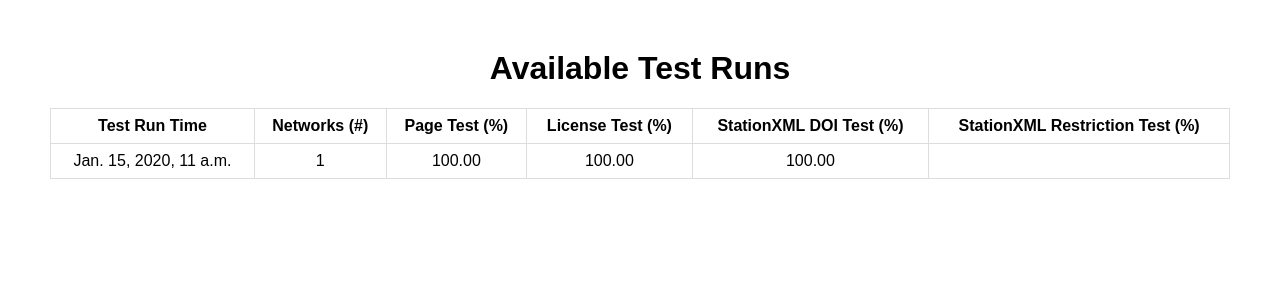
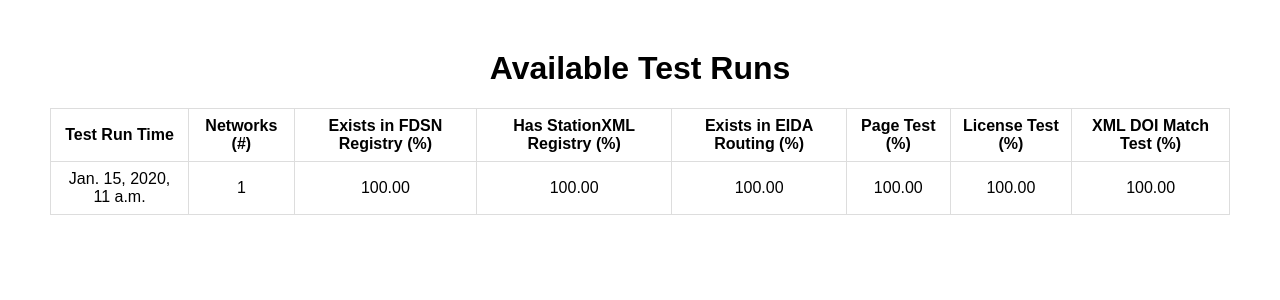
Before and after one commit to EIDA/find-net-board, a Django app: page /board/tests/ in a window 1280 px wide. Shown: the top 300 px of the page. Run offline with Django 5.2, Linux system fonts and the light colour scheme; tables that the repository leaves empty hold one stand-in row (values such as "Sample post"); parts of the project's set-up code (start-up, migrations or seed data) failed here and were passed over.

Commit message:
Updated views

```diff
--- a/board/tasks.py
+++ b/board/tasks.py
@@ -1,4 +1,4 @@
-from celery import shared_task
+.lower()from celery import shared_task.lower()
 import requests
 import logging
 from urllib.parse import urlparse
@@ -84,7 +84,7 @@ def update_and_run():
                 for rout in routings:
                     rout_end = rout.enddate if rout.enddate is not None else datetime.strptime("2100-01-01", "%Y-%m-%d")
                     xml = Stationxml.objects.filter(datacenter=rout.datacenter.name, netcode=rout.netcode, startdate__range=(rout.startdate, rout_end)).first()
-                    Consistency(test_time=current_time, fdsn_net=net, eidarout_net=rout, xml_net=xml if xml is not None else None, doi=net.doi, page_works=page_works, has_license=has_license, xml_doi_match=net.doi==xml.doi if xml is not None and net.doi is not None else None).save()
+                    Consistency(test_time=current_time, fdsn_net=net, eidarout_net=rout, xml_net=xml if xml is not None else None, doi=net.doi, page_works=page_works, has_license=has_license, xml_doi_match=net.doi.lower()==xml.doi.lower() if xml is not None and xml.doi is not None and net.doi is not None else None).save()
     # starting from Stationxml table
     logger.info("Making consistency checks starting from StationXML files")
     unlinked_stationxml = Stationxml.objects.filter(
--- a/board/templates/board/test_runs.html
+++ b/board/templates/board/test_runs.html
@@ -14,10 +14,12 @@
             <tr>
                 <th>Test Run Time</th>
                 <th>Networks (#)</th>
+                <th>Exists in FDSN Registry (%)</th>
+                <th>Has StationXML Registry (%)</th>
+                <th>Exists in EIDA Routing (%)</th>
                 <th>Page Test (%)</th>
                 <th>License Test (%)</th>
-                <th>StationXML DOI Test (%)</th>
-                <th>StationXML Restriction Test (%)</th>
+                <th>XML DOI Match Test (%)</th>
             </tr>
         </thead>
         <tbody>
@@ -25,10 +27,12 @@
             <tr>
                 <td>{{ test_time.test_time }}</td>
                 <td>{{ test_time.count }}</td>
+                <td>{{ test_time.null_fdsn_net_percentage|floatformat:2 }}</td>
+                <td>{{ test_time.null_xml_net_percentage|floatformat:2 }}</td>
+                <td>{{ test_time.null_eidarout_net_percentage|floatformat:2 }}</td>
                 <td>{{ test_time.true_page_percentage|floatformat:2 }}</td>
                 <td>{{ test_time.true_license_percentage|floatformat:2 }}</td>
                 <td>{{ test_time.true_xml_doi_match_percentage|floatformat:2 }}</td>
-                <td>{{ test_time.true_xml_restriction_match_percentage|floatformat:2 }}</td>
             </tr>
             {% endfor %}
         </tbody>
--- a/board/views.py
+++ b/board/views.py
@@ -2,7 +2,7 @@ from django.shortcuts import render
 from django.contrib.auth.decorators import user_passes_test
 from django.http import HttpResponse, JsonResponse
 from django.utils import timezone
-from django.db.models import Max, Count, Case, When, FloatField, F, Q
+from django.db.models import Max, Count, Case, When, FloatField, F, Q, ExpressionWrapper
 
 from .models import Fdsn_registry, Consistency, Eida_routing, Datacenter, Datacite, Stationxml
 
@@ -20,25 +20,20 @@ logger = logging.getLogger(__name__)
 def index(request):
     latest_test_time = Consistency.objects.aggregate(latest_test_time=Max('test_time'))['latest_test_time']
     tests = Consistency.objects.filter(test_time=latest_test_time)
-    routing_data = {}
-    for test in tests:
-        routing = Eida_routing.objects.filter(network=test.network).first()
-        routing_data[test.id] = routing.datacenter.name if routing is not None else '-'
-    context = {'tests': tests, 'routing_data': routing_data}
+    context = {'tests': tests}
     return render(request, "board/index.html", context)
 
 
 # below view to retrieve tests that match user request
 def search_tests(request):
     network_code = request.GET.get('network', None)
-    datacenter = request.GET.get('datacenter', None)
     start_date = request.GET.get('start', None)
     end_date = request.GET.get('end', None)
 
-    tests = Test.objects.order_by('-test_time').all()
+    tests = Consistency.objects.order_by('-test_time').all()
 
     if network_code:
-        tests = tests.filter(network__code=network_code)
+        tests = tests.filter(fdsn_net__netcode=network_code)
 
     if start_date:
         tests = tests.filter(test_time__gte=start_date)
@@ -48,19 +43,19 @@ def search_tests(request):
 
     tests_data = []
     for test in tests:
-        routing = Routing.objects.filter(network=test.network).first()
-        if datacenter is None or (routing is not None and routing.datacenter.name.upper() == datacenter.upper()):
-            tests_data.append({
-                'test_time': test.test_time,
-                'datacenter': routing.datacenter.name if routing is not None else '-',
-                'network_code': test.network.code,
-                'start_date': test.network.startdate,
-                'doi': test.doi,
-                'page_works': test.page_works,
-                'has_license': test.has_license,
-                'xml_doi_match': test.xml_doi_match,
-                'xml_restriction_match': test.xml_restriction_match
-            })
+        tests_data.append({
+            'test_time': test.test_time,
+            'datacenter': test.xml_net.datacenter.name if test.xml_net is not None else (test.eidarout_net.datacenter.name if test.eidarout_net is not None else '-'),
+            'network_code': test.fdsn_net.netcode if test.fdsn_net is not None else (test.xml_net.netcode if test.xml_net is not None else test.eidarout_net.netcode),
+            'start_date': test.fdsn_net.startdate if test.fdsn_net is not None else (test.xml_net.startdate if test.xml_net is not None else test.eidarout_net.startdate),
+            'doi': test.doi,
+            'fdsn_net': True if test.fdsn_net is not None else False,
+            'xml_net': True if test.xml_net is not None else False,
+            'eidarout_net': True if test.eidarout_net is not None else False,
+            'page_works': test.page_works,
+            'has_license': test.has_license,
+            'xml_doi_match': test.xml_doi_match
+        })
 
     return JsonResponse({'tests': tests_data})
 
@@ -69,19 +64,19 @@ def search_tests(request):
 def test_runs(request):
     unique_test_times = Consistency.objects.values('test_time').annotate(
         count=Count('test_time'),
-        true_page_count=Count(
-            Case(When(page_works=True, then=1), output_field=FloatField())
-        ),
-        true_license_count=Count(
-            Case(When(has_license=True, then=1), output_field=FloatField())
-        ),
-        true_xml_doi_match_count=Count(
-            Case(When(xml_doi_match=True, then=1), output_field=FloatField())
-        )
+        true_page_count=Count(Case(When(page_works=True, then=1))),
+        true_license_count=Count(Case(When(has_license=True, then=1))),
+        true_xml_doi_match_count=Count(Case(When(xml_doi_match=True, then=1))),
+        null_fdsn_net_count=Count(Case(When(fdsn_net__isnull=False, then=1))),
+        null_xml_net_count=Count(Case(When(xml_net__isnull=False, then=1))),
+        null_eidarout_net_count=Count(Case(When(eidarout_net__isnull=False, then=1)))
     ).annotate(
-        true_page_percentage=100 * (F('true_page_count') / F('count')),
-        true_license_percentage=100 * (F('true_license_count') / F('count')),
-        true_xml_doi_match_percentage=100 * (F('true_xml_doi_match_count') / F('count'))
+        true_page_percentage=ExpressionWrapper((F('true_page_count') * 100.0) / F('count'), output_field=FloatField()),
+        true_license_percentage=ExpressionWrapper((F('true_license_count') * 100.0) / F('count'), output_field=FloatField()),
+        true_xml_doi_match_percentage=ExpressionWrapper((F('true_xml_doi_match_count') * 100.0) / F('count'), output_field=FloatField()),
+        null_fdsn_net_percentage=ExpressionWrapper((F('null_fdsn_net_count') * 100.0) / F('count'), output_field=FloatField()),
+        null_xml_net_percentage=ExpressionWrapper((F('null_xml_net_count') * 100.0) / F('count'), output_field=FloatField()),
+        null_eidarout_net_percentage=ExpressionWrapper((F('null_eidarout_net_count') * 100.0) / F('count'), output_field=FloatField())
     ).order_by('-test_time')
 
     return render(request, "board/test_runs.html", {'unique_test_times': list(unique_test_times)})
@@ -93,21 +88,34 @@ def datacenter_tests(request, datacenter_name):
         datacenter = Datacenter.objects.get(name=datacenter_name)
     except Datacenter.DoesNotExist:
         return HttpResponse("<h1>Not Found</h1>Datacenter does not exist!", status=404)
+    start_date = request.GET.get('start', None)
+    end_date = request.GET.get('end', None)
 
-    latest_test_time = Consistency.objects.aggregate(latest_test_time=Max('test_time'))['latest_test_time']
-    consistencies = Consistency.objects.filter(test_time=latest_test_time, xml_net__datacenter__name=datacenter_name)
+    consistencies = Consistency.objects.filter(Q(xml_net__datacenter__name=datacenter_name) |Q(eidarout_net__datacenter__name=datacenter_name))
+
+    if not start_date and not end_date:
+        latest_test_time = Consistency.objects.aggregate(latest_test_time=Max('test_time'))['latest_test_time']
+        consistencies = consistencies.filter(test_time=latest_test_time)
+    else:
+        if start_date:
+            consistencies = consistencies.filter(test_time__gte=start_date)
+        if end_date:
+            consistencies = consistencies.filter(test_time__lte=end_date)
+
 
     consistency_data = []
     for consistency in consistencies:
         consistency_data.append({
             'test_time': consistency.test_time,
-            'network_code': consistency.network.code,
-            'network_startdate': consistency.network.startdate,
+            'network_code': consistency.xml_net.netcode if consistency.xml_net is not None else consistency.eidarout_net.netcode,
+            'start_date': consistency.xml_net.startdate if consistency.xml_net is not None else consistency.eidarout_net.startdate,
             'doi': consistency.doi,
+            'fdsn_net': True if consistency.fdsn_net is not None else False,
+            'xml_net': True if consistency.xml_net is not None else False,
+            'eidarout_net': True if consistency.eidarout_net is not None else False,
             'page_works': consistency.page_works,
             'has_license': consistency.has_license,
-            'xml_doi_match': consistency.xml_doi_match,
-            'xml_restriction_match': consistency.xml_restriction_match
+            'xml_doi_match': consistency.xml_doi_match
         })
 
     context = {'datacenter_name': datacenter_name.upper(), 'tests': consistency_data}
@@ -146,7 +154,7 @@ def run_tests(request):
                     for rout in routings:
                         rout_end = rout.enddate if rout.enddate is not None else datetime.strptime("2100-01-01", "%Y-%m-%d")
                         xml = Stationxml.objects.filter(datacenter=rout.datacenter.name, netcode=rout.netcode, startdate__range=(rout.startdate, rout_end)).first()
-                        Consistency(test_time=current_time, fdsn_net=net, eidarout_net=rout, xml_net=xml if xml is not None else None, doi=net.doi, page_works=page_works, has_license=has_license, xml_doi_match=net.doi==xml.doi if xml is not None and net.doi is not None else None).save()
+                        Consistency(test_time=current_time, fdsn_net=net, eidarout_net=rout, xml_net=xml if xml is not None else None, doi=net.doi, page_works=page_works, has_license=has_license, xml_doi_match=net.doi.lower()==xml.doi.lower() if xml is not None and xml.doi is not None and net.doi is not None else None).save()
                 pbar()
         # starting from Stationxml table
         logger.info("Making consistency checks starting from StationXML files")
```
Also changed, not shown: board/templates/board/datacenter_tests.html (+30 -16 lines), board/templates/board/index.html (+57 -19 lines).
